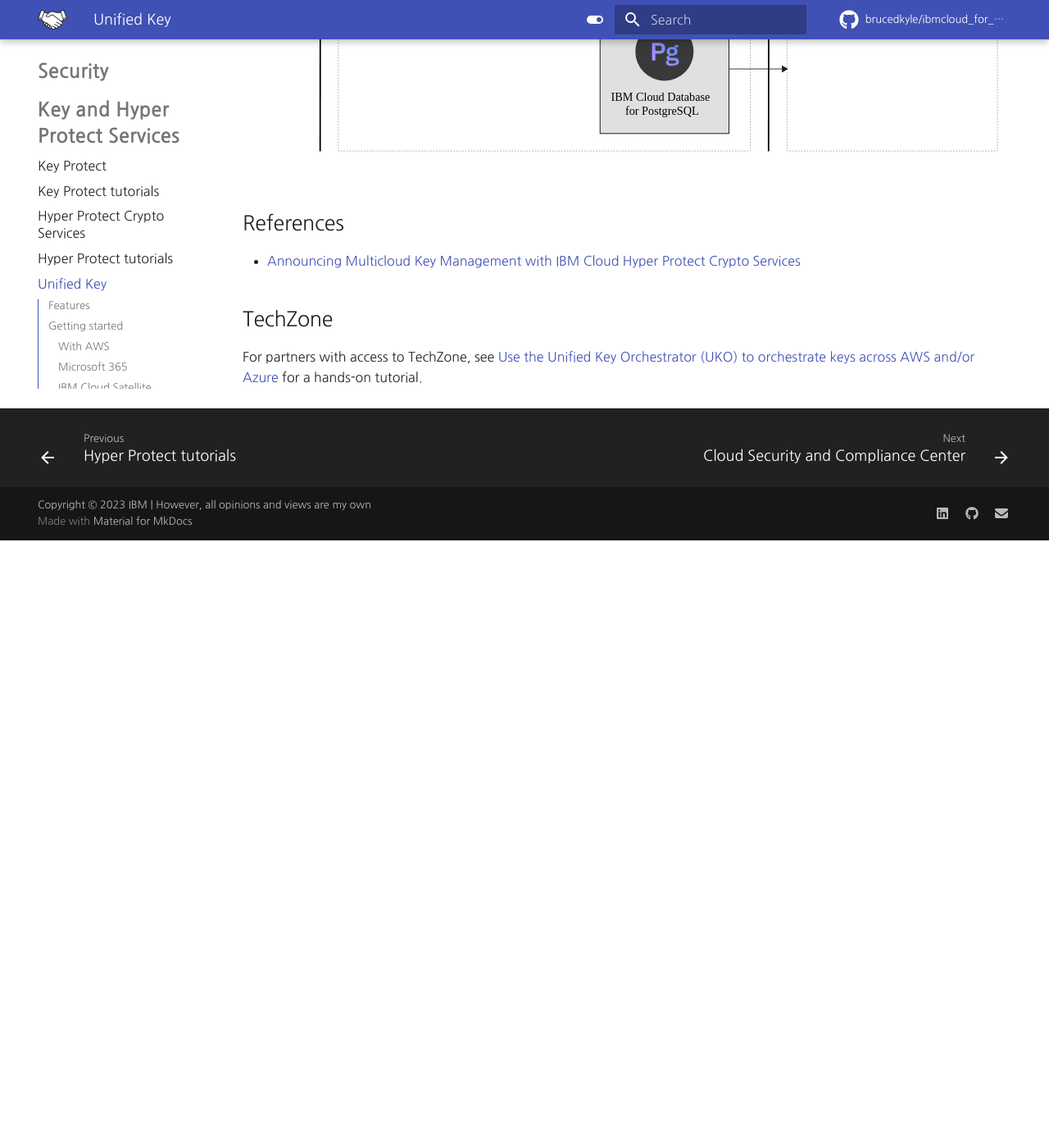
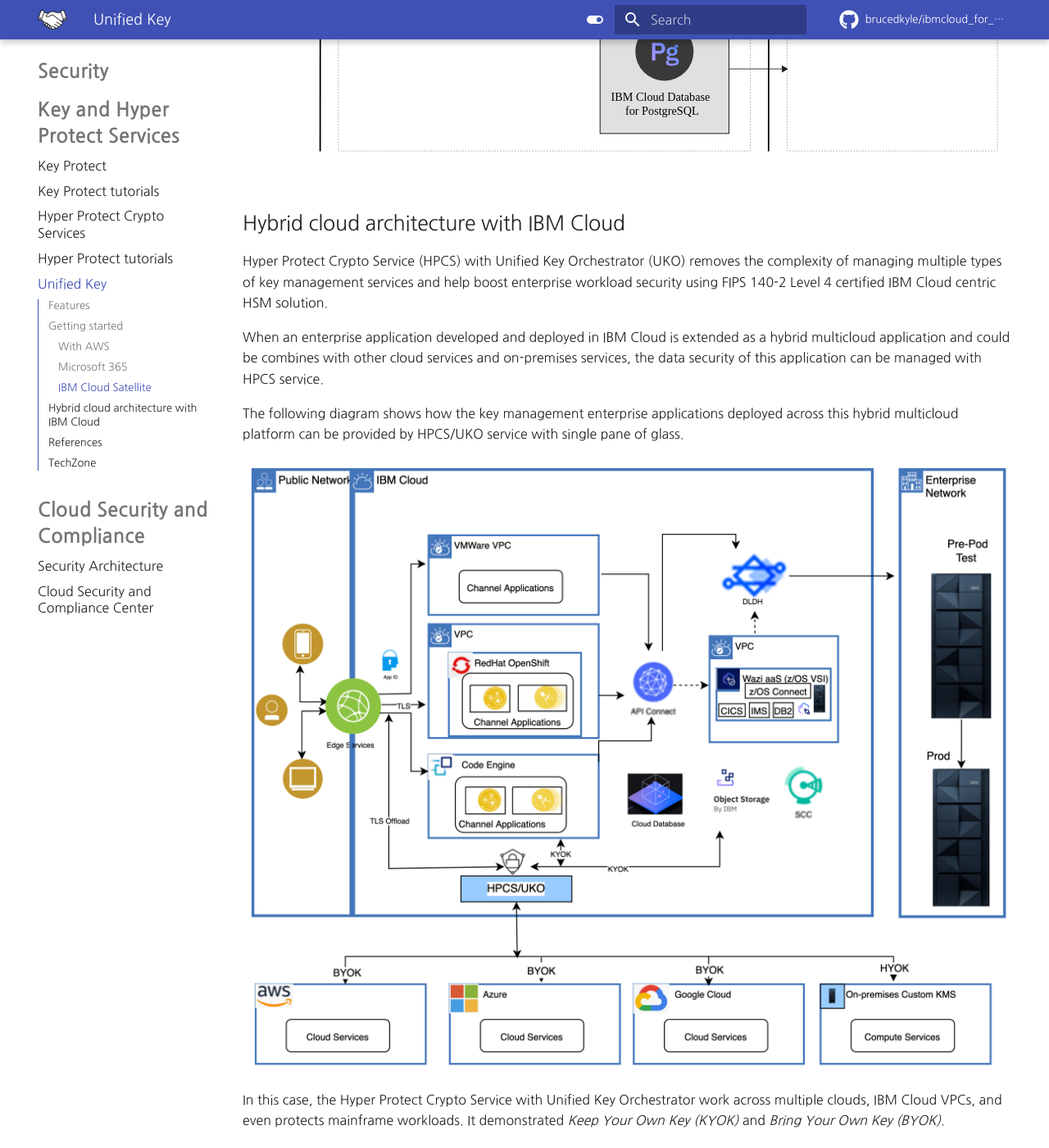
Before and after one commit to brucedkyle/ibmcloud_for_partners, an MkDocs documentation site: the page built from docs/security/unifiedkey.md, in a window 1280 px wide and 1400 px high, scrolled down 3756 px. Shown: the whole window at 82% size. Built offline with MkDocs 1.6.1 and Material for MkDocs 9.7.7, drawn with Linux system fonts in a browser that asks for light colours; comment, search, counter and statistics services are not loaded; before the commit the page ends 4415 px from its top, so only the background shows below that; some of the changed text lies outside the part shown.

Commit message:
add IBM Cloud hybrid cloud architecture

```diff
--- a/docs/security/unifiedkey.md
+++ b/docs/security/unifiedkey.md
@@ -4,7 +4,7 @@
 
 !!! tip "Use"
 
-    Built on the _Keep Your Own Key_ technology, **Unified Key Orchestrator** helps enterprises manage their data encryption keys across multiple key stores across multiple clouds environments, including keys managed on:
+    Built on the _Keep Your Own Key (KYOK)_ technology, **Unified Key Orchestrator** helps enterprises manage their data encryption keys across multiple key stores across multiple clouds environments, including keys managed on:
 
     - On-premises
     - IBM Cloud
@@ -64,6 +64,18 @@
 
 ![cloud satellite](./media/uko-kp-satellite.svg)
 
+## Hybrid cloud architecture with IBM Cloud
+
+Hyper Protect Crypto Service (HPCS) with Unified Key Orchestrator (UKO) removes the complexity of managing multiple types of key management services and help boost enterprise workload security using FIPS 140-2 Level 4 certified IBM Cloud centric HSM solution.
+
+When an enterprise application developed and deployed in IBM Cloud is extended as a hybrid multicloud application and could be combines with other cloud services and on-premises services, the data security of this application can be managed with HPCS service.
+
+The following diagram shows how the key management enterprise applications deployed across this hybrid multicloud platform can be provided by HPCS/UKO service with single pane of glass.
+
+![hybrid cloud hpcs with uko](./media/hpcsanduko.png)
+
+In this case, the Hyper Protect Crypto Service with Unified Key Orchestrator work across multiple clouds, IBM Cloud VPCs, and even protects mainframe workloads. It demonstrated _Keep Your Own Key (KYOK)_ and _Bring Your Own Key (BYOK)_.
+
 ## References
 
 - [Announcing Multicloud Key Management with IBM Cloud Hyper Protect Crypto Services](https://www.ibm.com/blog/announcement/announcing-multicloud-key-management-with-ibm-cloud-hyper-protect-crypto-services/)
```
Also changed, not shown: docs/security/media/hpcsanduko.png (added).
